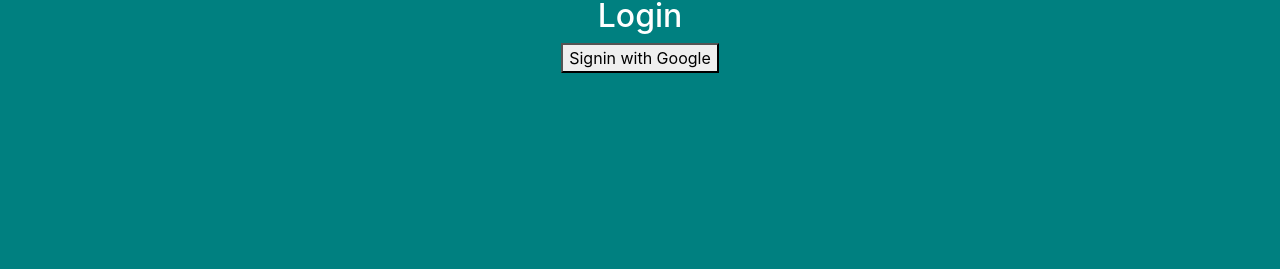
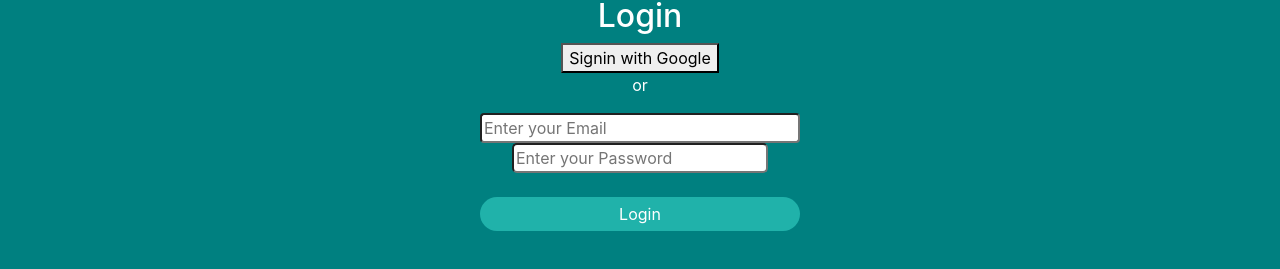
Before and after one commit to mr-lfph/daily-expense, a React (Create React App) app: page /Login in a window 1280 px wide. Shown: the part 237-506 px from the top of the page. Built offline with nearby package versions, Linux system fonts and the light colour scheme.

Commit message:
loginstylechange

```diff
--- a/src/components/Login/Login.css
+++ b/src/components/Login/Login.css
@@ -0,0 +1,6 @@
+input {
+    border-radius: 5px;
+}
+input .password {
+    border-radius: 5px;
+}
--- a/src/components/Login/Login.js
+++ b/src/components/Login/Login.js
@@ -1,10 +1,15 @@
 import React from 'react';
+import './Login.css';
 
 const Login = () => {
     return (
         <div>
                 <h2>Login </h2>
                 <button>Signin with Google</button>
+                <p>or</p>
+                <input placeholder="Enter your Email" type="text" className="rounded w-25" /> <br/>
+               <input  placeholder="Enter your Password" type="password" className="" /> <br/><br/>
+               <button className="btn w-25">Login</button>
         </div>
     );
 };
--- a/src/components/Login/useAuth.js
+++ b/src/components/Login/useAuth.js
@@ -0,0 +1 @@
+import React from 'react'
```
Also changed, not shown: src/image/bgBBDB.png (added).
